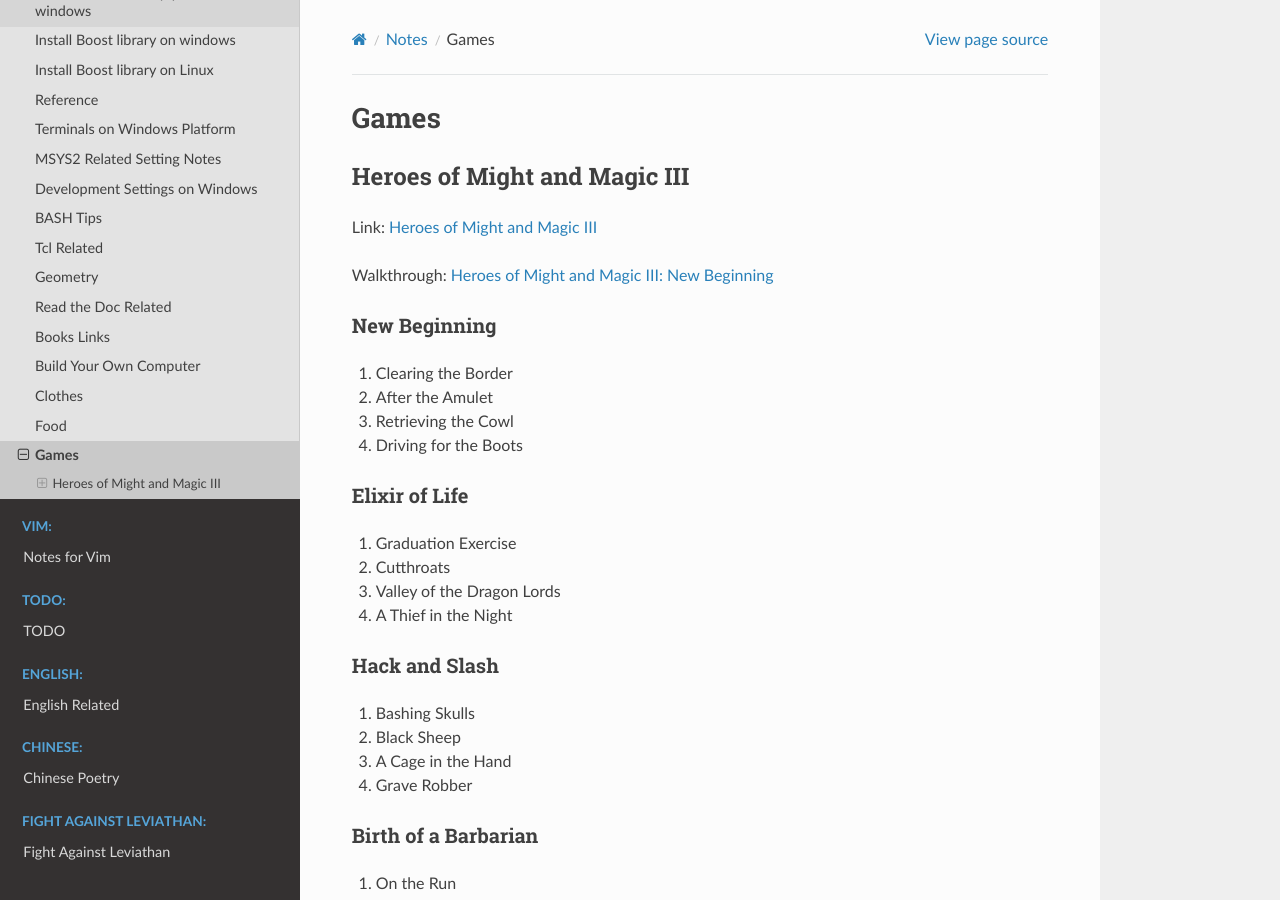
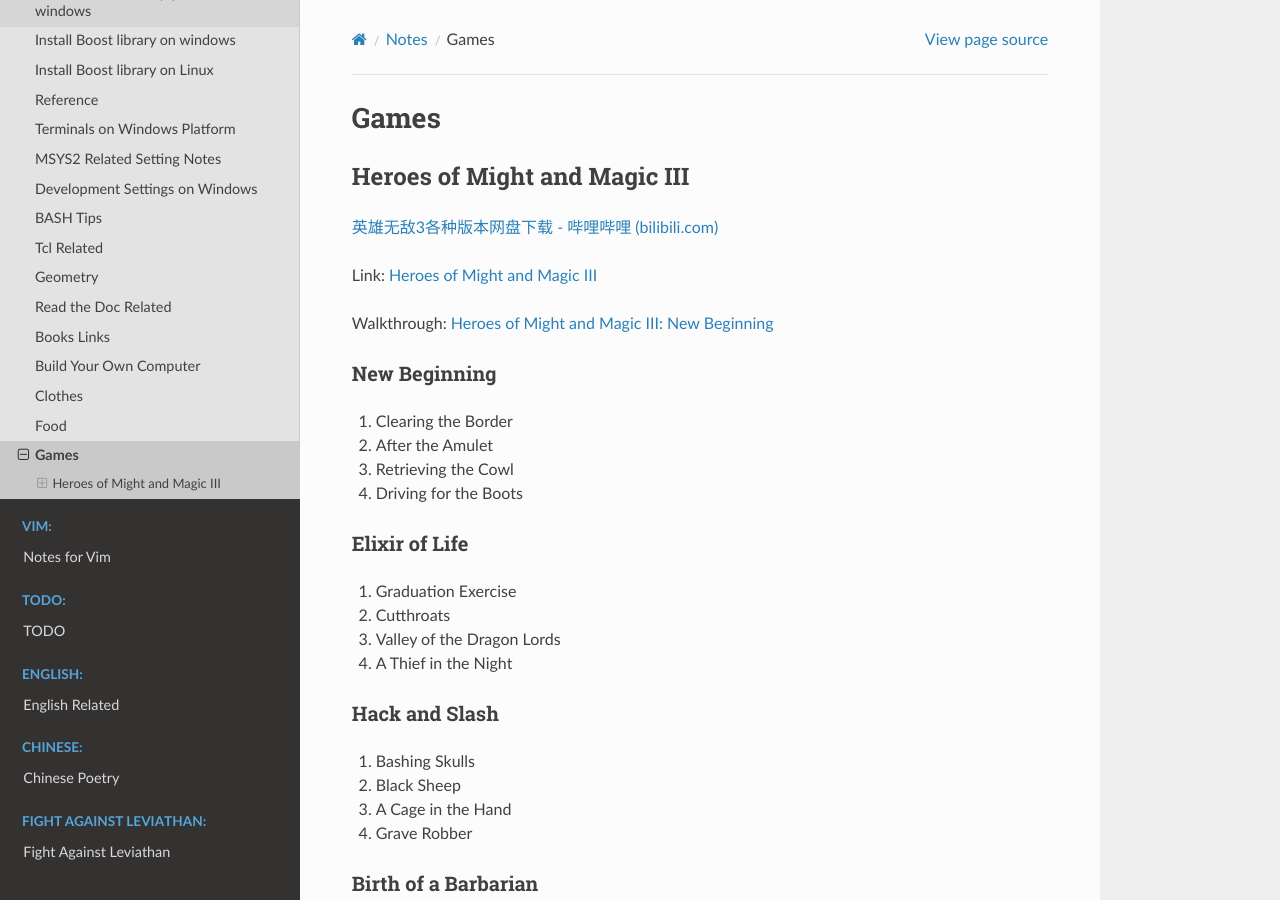
Before and after one commit to Pyrad/pyradnotes, a Sphinx documentation site: the page built from source/Notes/Games.md, in a window 1280 px wide and 900 px high. Built offline with Sphinx 7.4.7 and the Read the Docs theme 2.0.0, drawn with Linux system fonts in a browser that asks for light colours.

Commit message:
Games Update a link to HotA

```diff
--- a/source/Notes/Games.md
+++ b/source/Notes/Games.md
@@ -1,6 +1,8 @@
 # Games
 
 ## Heroes of Might and Magic III
+
+[英雄无敌3各种版本网盘下载 - 哔哩哔哩 (bilibili.com)](https://www.bilibili.com/read/cv9473168/)
 
 Link: [Heroes of Might and Magic III](https://strategywiki.org/wiki/Heroes_of_Might_and_Magic_III:_The_Shadow_of_Death)
 
```
